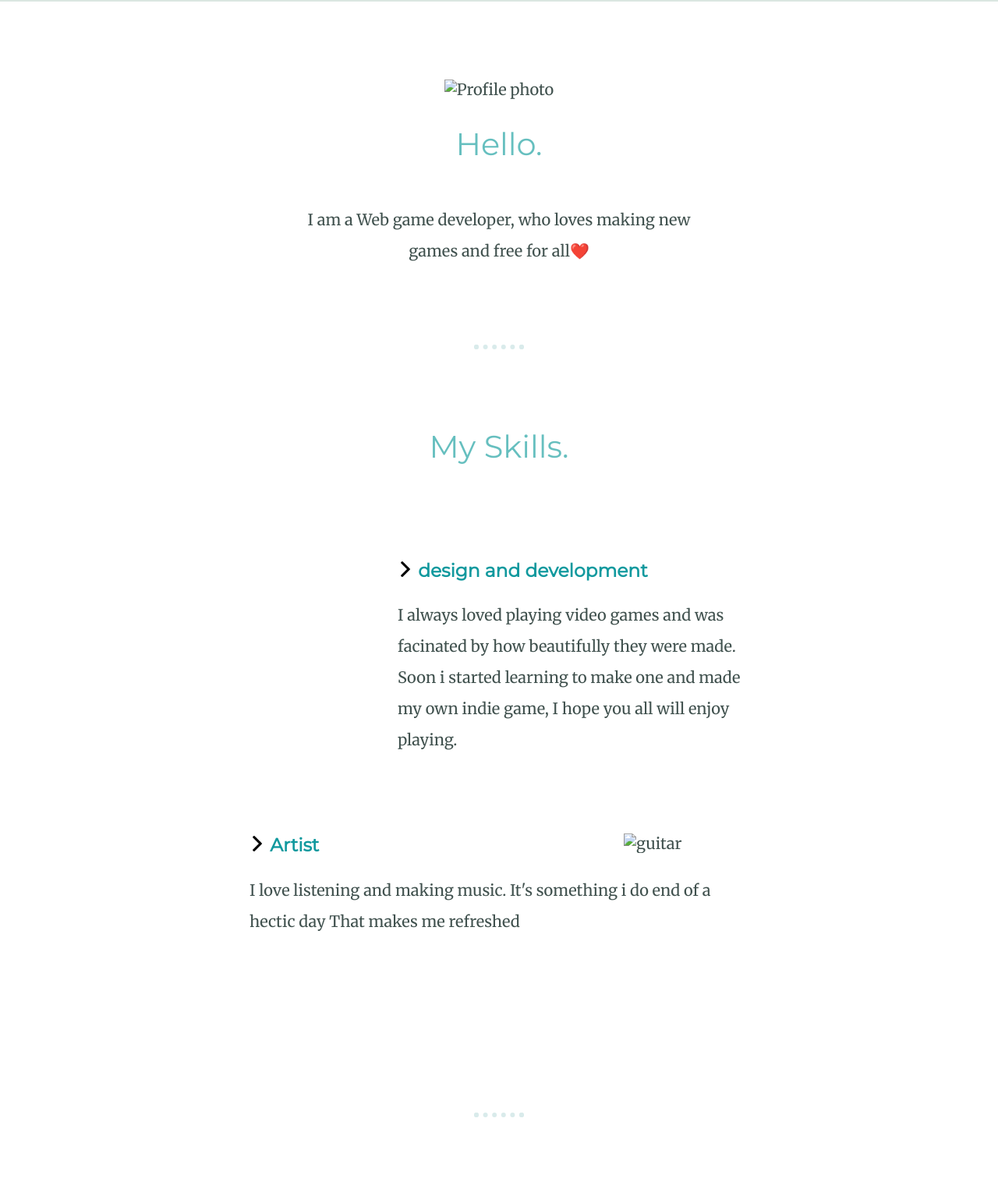
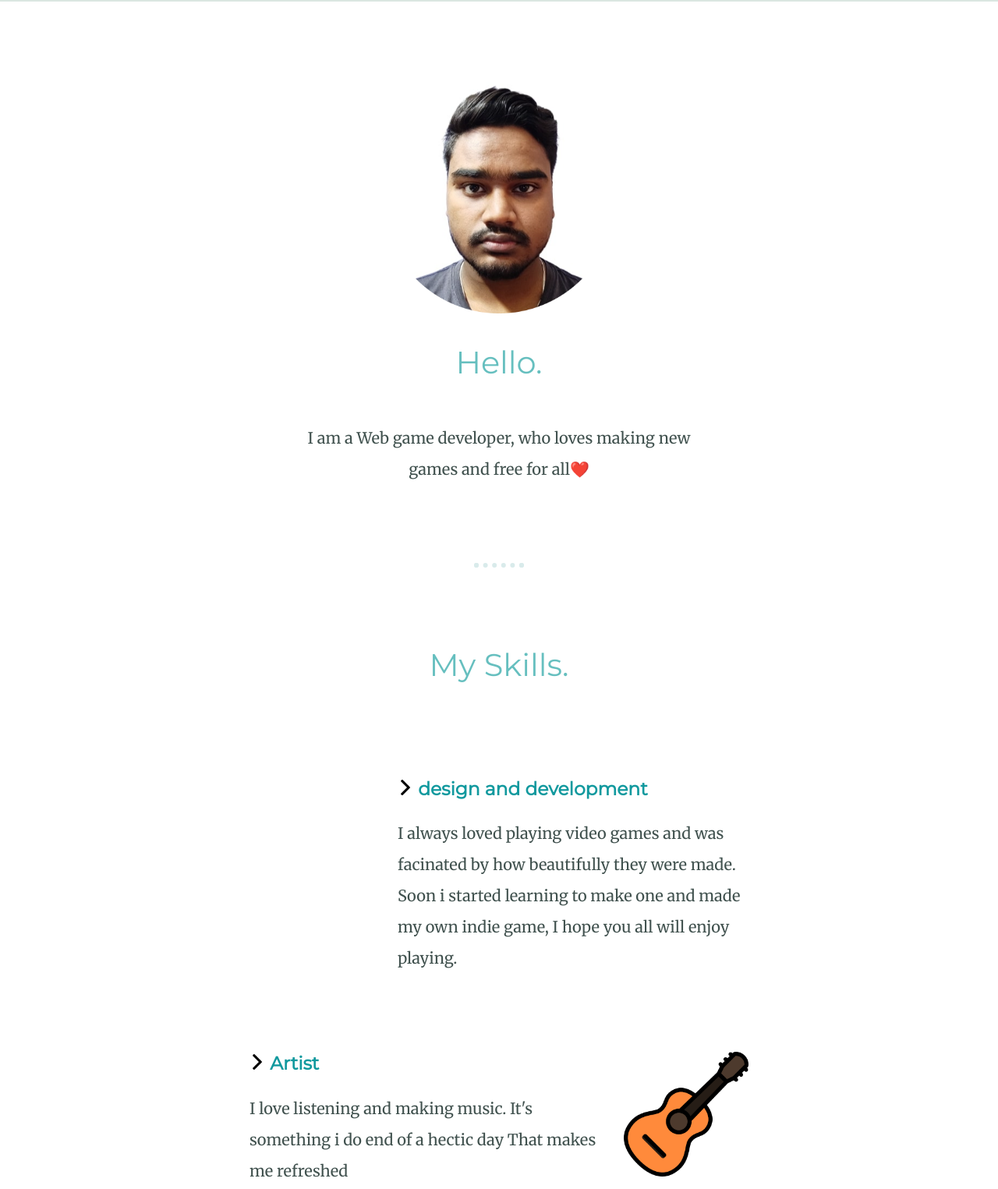
Before and after one commit to Amlansaha1/cv-2, a plain HTML site: page index.html in a window 1280 px wide. Shown: the part 829-2354 px from the top of the page at 78% size. Drawn offline with Linux system fonts and the light colour scheme; the site is published under a folder, as on GitHub Pages, so addresses that start at the root find nothing; grey boxes are pictures that could not be loaded.

Commit message:
image source update

```diff
--- a/index.html
+++ b/index.html
@@ -21,7 +21,7 @@
 
 <div class="middle-container">
   <div class="profile">
-    <img src="/images/test.png " height="300" alt="Profile photo">
+    <img src="images/test.png" height="300" alt="Profile photo">
     <h2>Hello.</h2>
     <p class="intro">I am a Web game developer, who loves making new games and free for all❤️</p>
   </div>
@@ -35,7 +35,7 @@
       <p class="">I always loved playing video games and was facinated by how beautifully they were made. Soon i started learning to make one and made my own indie game, I hope you all will enjoy playing.</p>
     </div>
     <div class="skill-row">
-      <img class="image-2" src="/images/Guitar.png" alt="guitar">
+      <img class="image-2" src="images/Guitar.png" alt="guitar">
       <h3><img class="arrow" src="images/271228.png" height="20px">   Artist</h3>
       <p class="">I love listening and making music. It's something i do end of a hectic day That makes me refreshed</p>
     </div>
```
